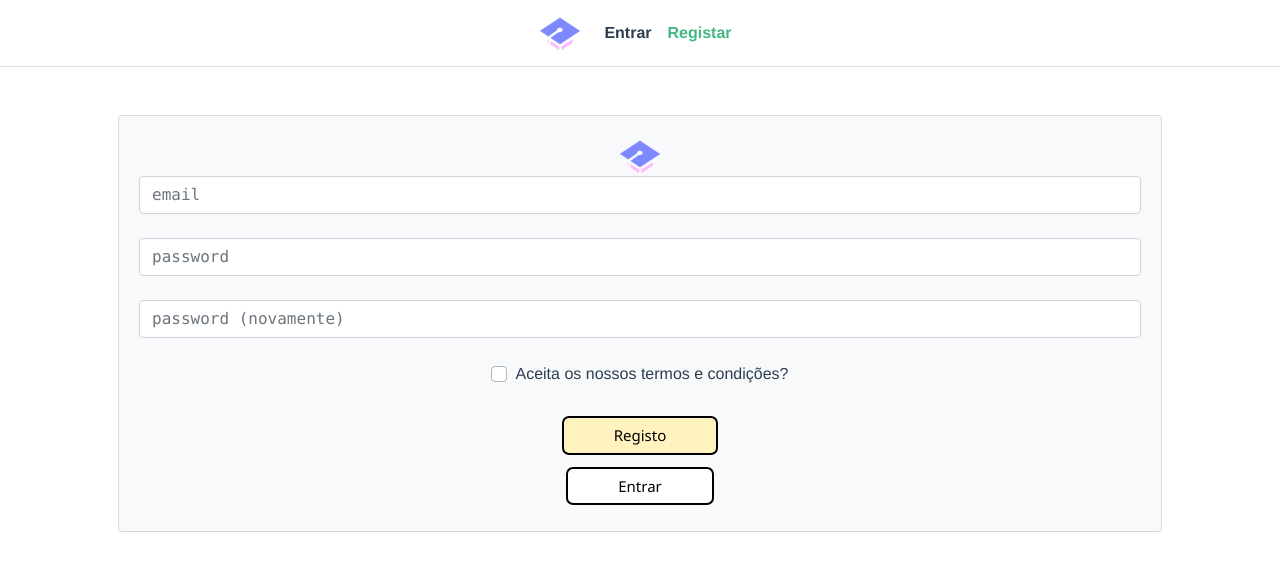
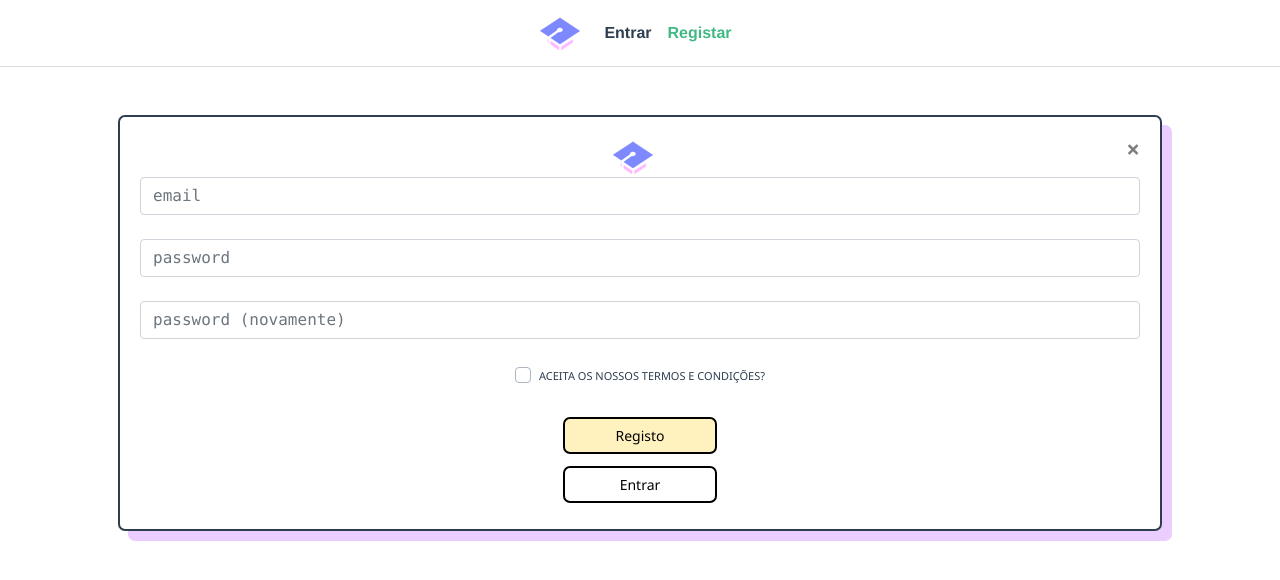
Before and after one commit to goncalomotaribeiro/webp2, a Vue app: page /register in a window 1280 px wide. Shown: the top 580 px of the page. Built offline with nearby package versions, Linux system fonts and the light colour scheme.

Commit message:
Register

```diff
--- a/src/components/Navbar.vue
+++ b/src/components/Navbar.vue
@@ -7,7 +7,7 @@
       <b-collapse id="nav-collapse" is-nav>
         <b-navbar-nav  v-if="!this.$store.getters.isLoggedUser">
           <b-nav-item><router-link to="/">Entrar</router-link></b-nav-item>
-          <b-nav-item><router-link to="/register">Registar</router-link></b-nav-item>
+          <b-nav-item><router-link to="/register" data-target="#register">Registar</router-link></b-nav-item>
         </b-navbar-nav>
 
         <b-navbar-nav  v-else>
--- a/src/views/Register.vue
+++ b/src/views/Register.vue
@@ -1,8 +1,11 @@
 <template>
   <div id="register">
     <b-container class="container-fluid p-5">
-      <b-card bg-variant="light">
+      <b-card id="cardRegister">
         <b-img src="../assets/logo_2.png" fluid alt="Responsive image"></b-img>
+        <b-button type="button" class="close">
+          <span aria-hidden="false" style="font-family: Segoe UI">&times;</span>
+        </b-button>
         <b-form @submit.prevent="onSubmit" id="formRegister">
           <!--EMAIL-->
           <b-form-input
@@ -35,9 +38,18 @@
 
           <br />
 
-          <b-form-checkbox value="me" required
-            >Aceita os nossos termos e condições?</b-form-checkbox
-          >
+          <b-form-checkbox class="form-checkbox" required>
+            <label
+              class="form-check-label"
+              for="exampleCheck1"
+              style="
+                font-family: Segoe UI;
+                text-transform: uppercase;
+                font-size: 11px;
+              "
+              >Aceita os nossos termos e condições?</label
+            >
+          </b-form-checkbox>
 
           <br />
           <b-button id="btnRegister" type="submit">Registo</b-button><br />
@@ -45,16 +57,18 @@
         </b-form>
       </b-card>
     </b-container>
+  </div>
+</template>
 
-    <!-- <form @submit.prevent="register">
+
+   <!-- <form @submit.prevent="register">
           Username: <input type="text" id="txtUsername" v-model='username'><br>
           Password: <input type="password" id="txtPassword" v-model='password'><br>
           Location: <input type="text" id="txtLocation" v-model='location'><br>
 
           <input type="submit" value="REGISTER">
       </form> -->
-  </div>
-</template>
+
 
 <script>
 export default {
@@ -69,26 +83,34 @@ export default {
     };
   },
   methods: {
-    // register() {
-    //   try {
-    //     // Chamar a ação login que está na Store
-    //     //this.$store.dispatch('login',{username: this.username, password: this.password})
-    //     this.$store.dispatch("register", this.$data);
-    //     // Saltar para a view Home
-    //     this.$router.push({ name: "Login" });
-    //   } catch (error) {
-    //     alert(error);
-    //   }
-    // },
+    register() {
+      try {
+        // Chamar a ação login que está na Store
+        //this.$store.dispatch('login',{username: this.username, password: this.password})
+        this.$store.dispatch("register", this.$data);
+        // Saltar para a view Home
+        this.$router.push({ name: "Login" });
+      } catch (error) {
+        alert(error);
+      }
+    },
   },
 };
 </script>
 
 <style>
+.form {
+  margin-top: 10px;
+  color: #000000;
+  text-align: center;
+  padding-left: 550%;
+}
 
-.container-fluid  {
-  padding-top: 20px;
-  padding-bottom: 20px;
+#cardRegister {
+  background: white;
+  border: 2px solid;
+  border-radius: 7px;
+  box-shadow: #ebceff 10px 10px;
 }
 
 button:focus {
@@ -99,7 +121,6 @@ button:focus {
   display: block;
   margin-left: auto;
   margin-right: auto;
-  padding: 50px;
 }
 
 ::placeholder {
@@ -116,7 +137,7 @@ button:focus {
   color: black;
   text-decoration: none;
   text-align: center;
-  font-size: 15px;
+  font-size: 14px;
   font-family: "Segoe UI";
 }
 
@@ -124,14 +145,13 @@ button:focus {
   background-color: #ffffff;
   border: 2px solid;
   border-radius: 7px;
-  padding-left: 50px;
-  padding-right: 50px;
+  padding-left: 55px;
+  padding-right: 55px;
   margin: 6px;
   color: black;
   text-decoration: none;
   text-align: center;
-  font-size: 15px;
+  font-size: 14px;
   font-family: "Segoe UI";
 }
-
 </style>
```
